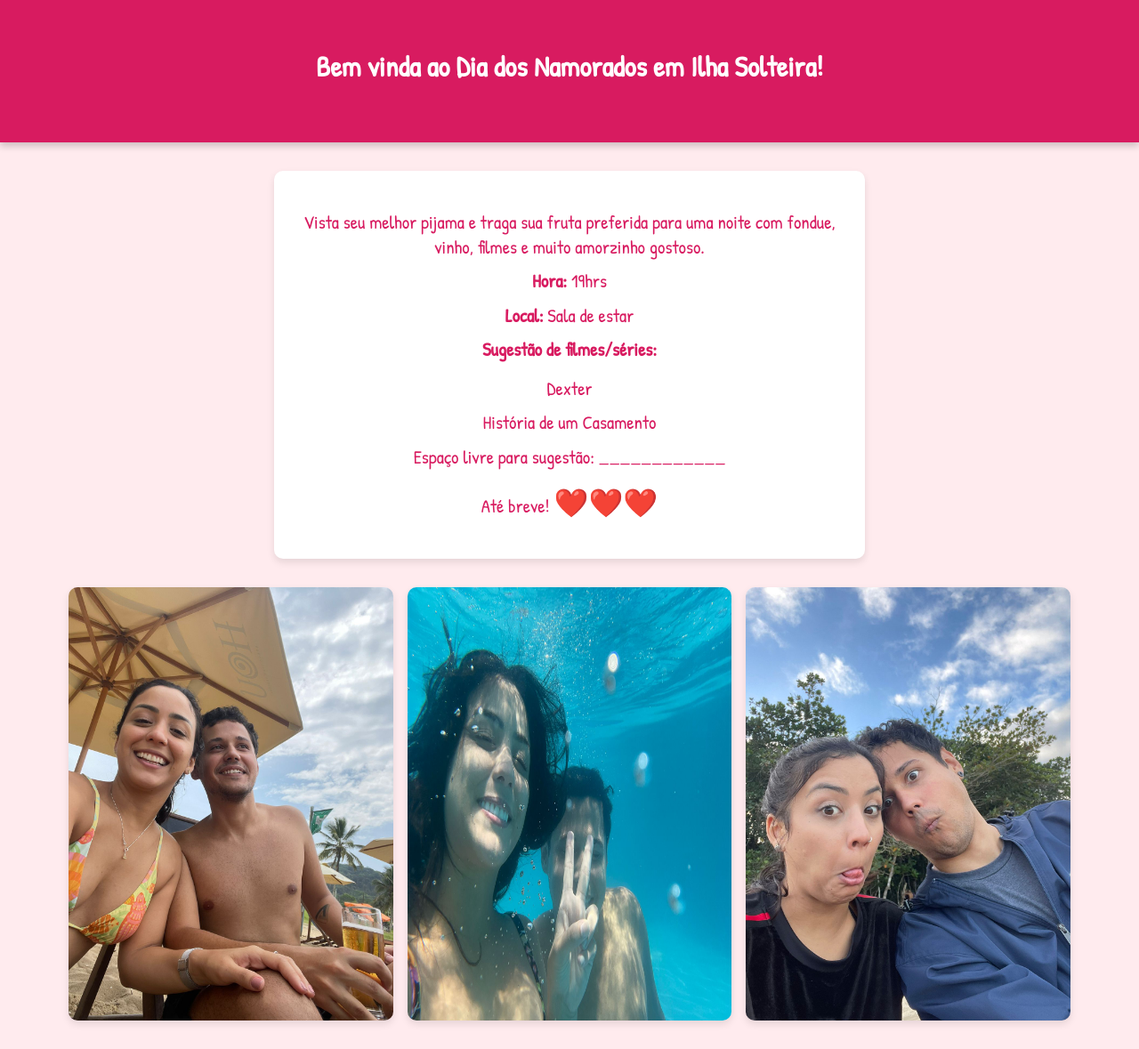
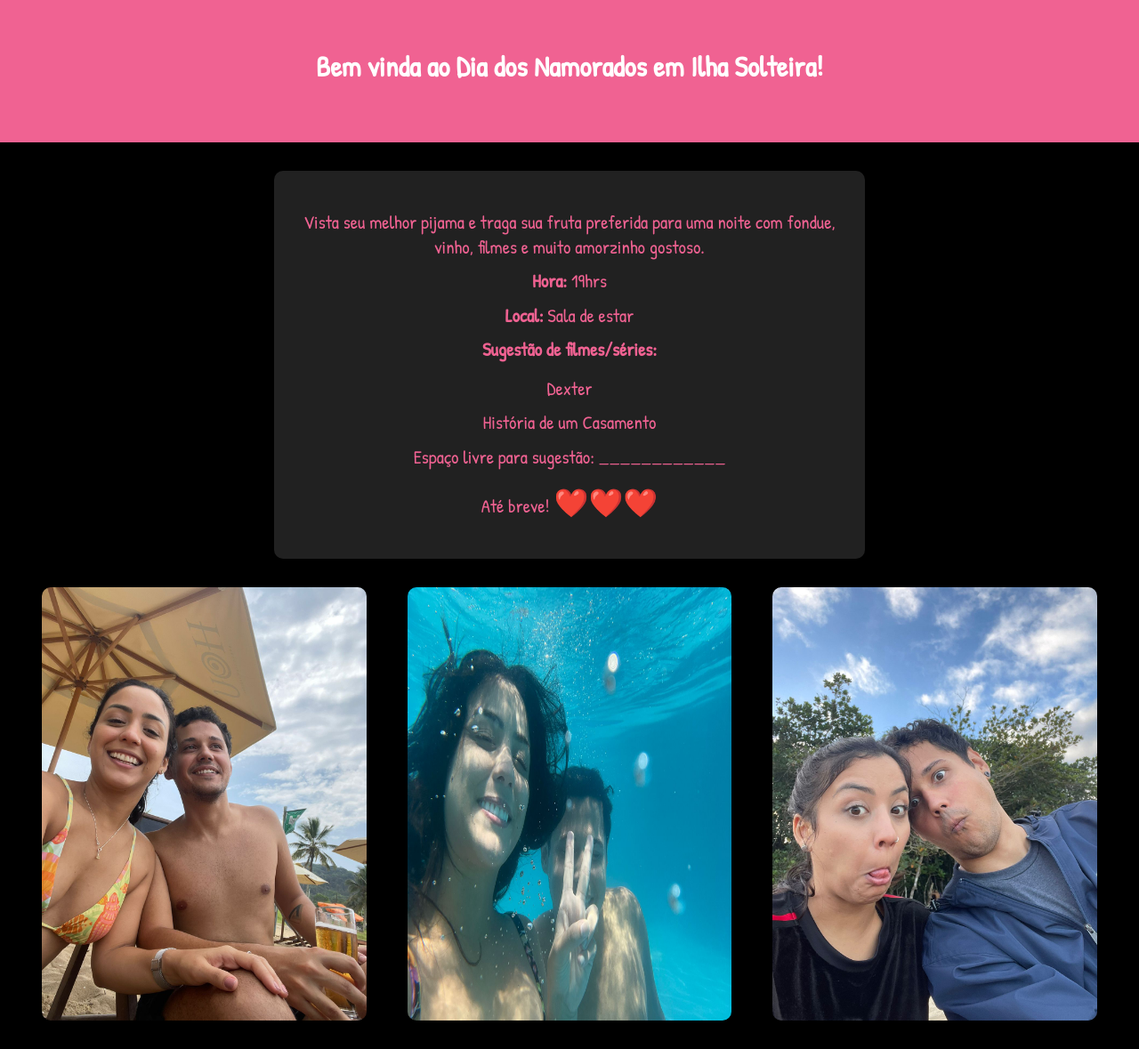
Before and after one commit to higor96/Dia-dos-namorados-em-Ilha-Solteira, a Jekyll site: the page index.html, which Jekyll copies as it is, in a window 1280 px wide. Shown: the whole page at 89% size. Built offline with Jekyll 4.4.1, drawn with Linux system fonts in a browser that asks for light colours.

Commit message:
Update index.html

```diff
--- a/index.html
+++ b/index.html
@@ -8,13 +8,13 @@
         @import url('https://fonts.googleapis.com/css2?family=Patrick+Hand&display=swap');
         body {
             font-family: 'Patrick Hand', cursive;
-            background-color: #ffebee;
-            color: #d81b60;
+            background-color: #000;
+            color: #f06292;
             margin: 0;
             padding: 0;
         }
         header {
-            background-color: #d81b60;
+            background-color: #f06292;
             color: white;
             padding: 2em 0;
             text-align: center;
@@ -30,7 +30,7 @@
         .content {
             max-width: 600px;
             text-align: center;
-            background: white;
+            background: #212121;
             padding: 2em;
             border-radius: 10px;
             box-shadow: 0 4px 8px rgba(0, 0, 0, 0.1);
@@ -52,14 +52,15 @@
             margin: 0.5em 0;
         }
         .heart {
-            color: #d81b60;
+            color: #f06292;
             font-size: 1.5em;
         }
         .photos {
             display: flex;
-            justify-content: center;
+            justify-content: space-around;
             flex-wrap: wrap;
             gap: 1em;
+            width: 100%;
         }
         .photos img {
             width: 30%;
```
